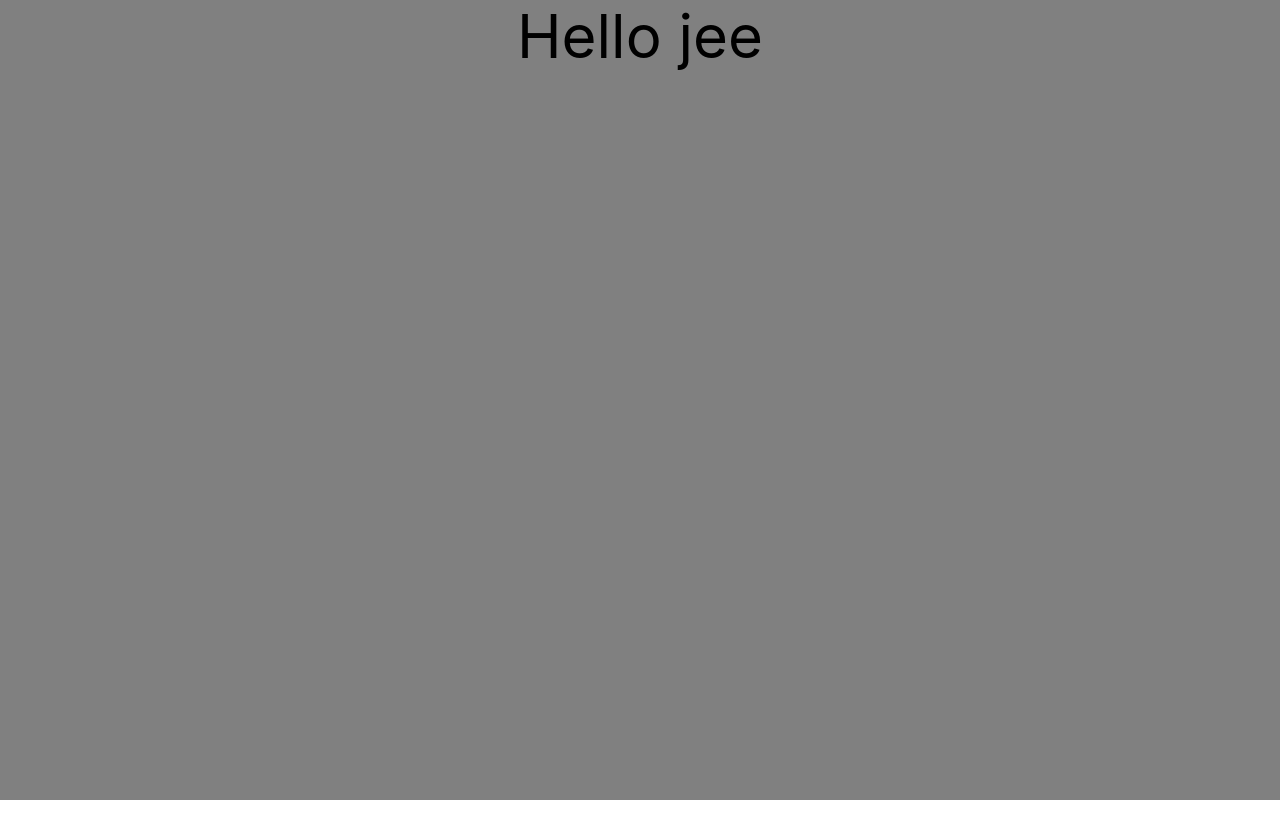
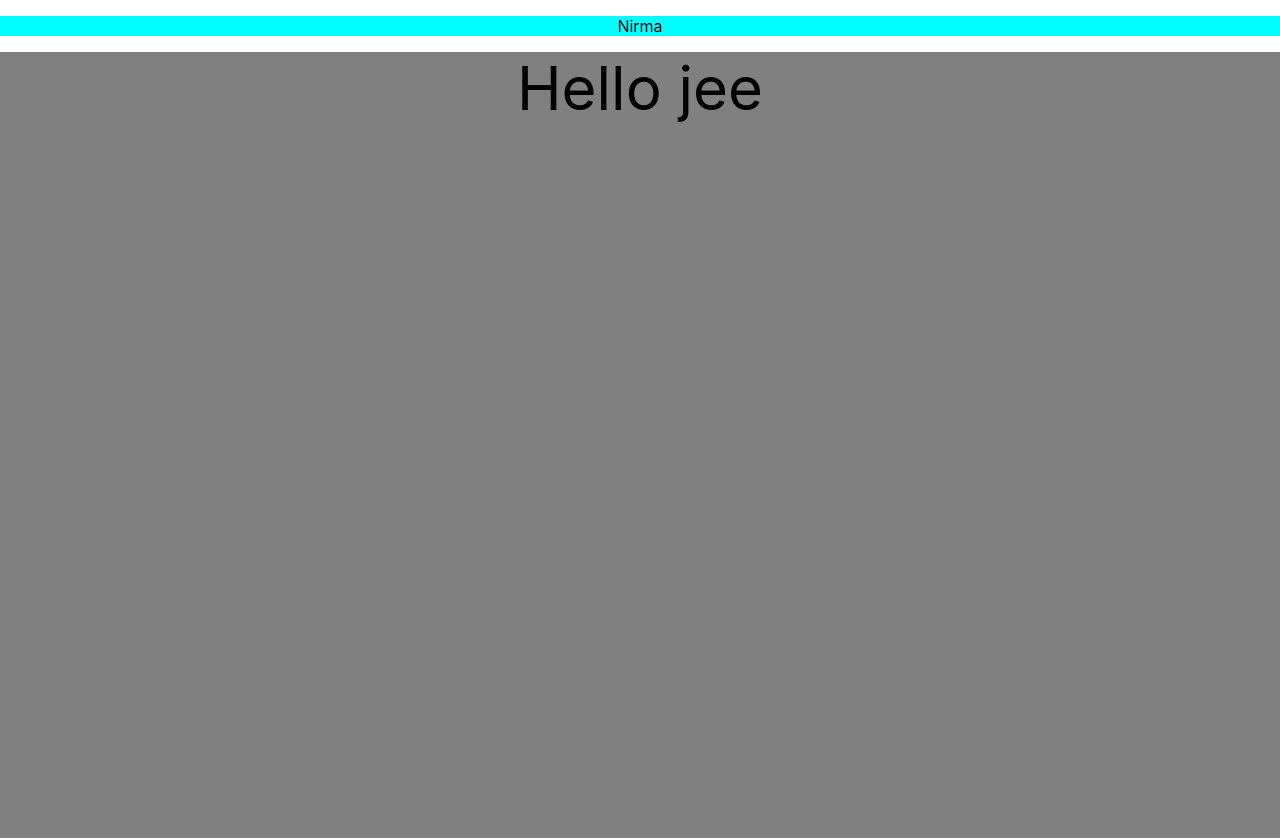
Before and after one commit to kondekarshubham123/Webdev-demoshopapp, a React (Create React App) app: page / in a window 1280 px wide. Shown: the top 838 px of the page. Before the commit the page ends 800 px from the top, so only its background shows below. Built offline with nearby package versions, Linux system fonts and the light colour scheme.

Commit message:
Create and link new item component

```diff
--- a/src/App.js
+++ b/src/App.js
@@ -1,9 +1,11 @@
 import './App.css';
+import Item from './components/Item';
 
 function App() {
   return (
-    <div className="App">
-      Hello jee
+    <div>
+      <Item></Item>
+      <div className="App">Hello jee</div>
     </div>
   );
 }
--- /dev/null
+++ b/src/components/Item.css
@@ -0,0 +1,4 @@
+.nirma {
+    text-align: center;
+    background-color: aqua;
+}
--- /dev/null
+++ b/src/components/Item.js
@@ -0,0 +1,7 @@
+import './Item.css'
+
+function Item() {
+    return (<p className="nirma">Nirma</p>);
+}
+
+export default Item;
```
